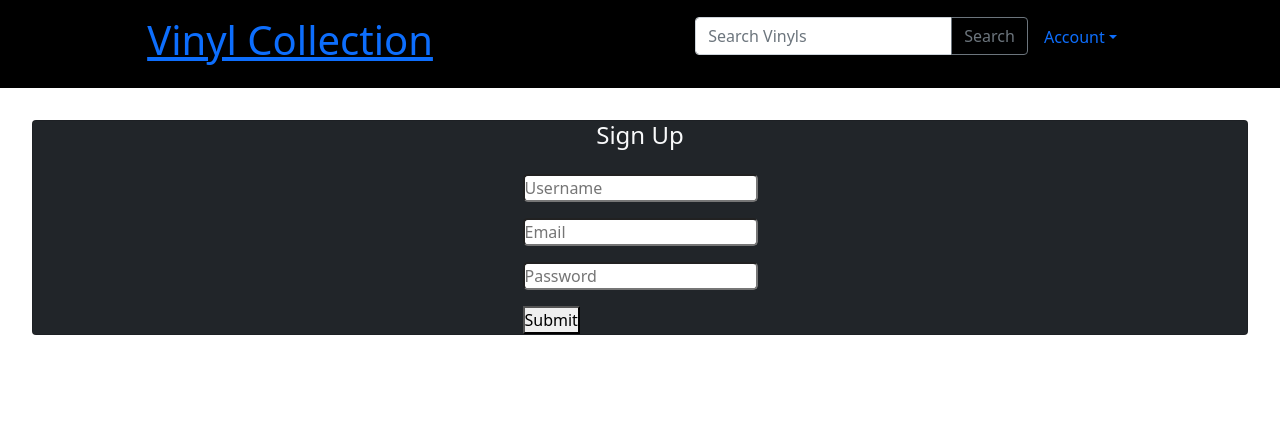
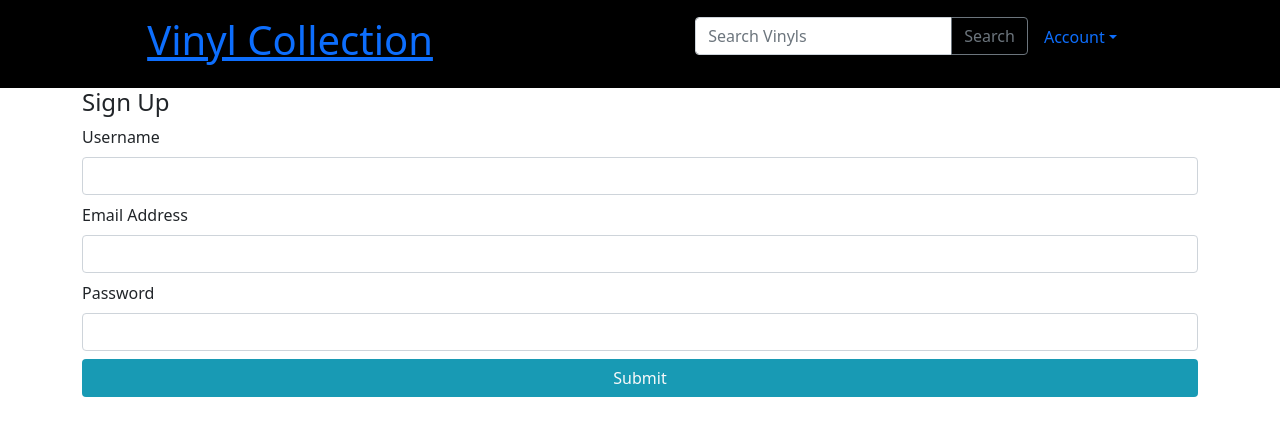
Before and after one commit to simone188535/apollo-mern-mongo, a React (Create React App) app in the folder client/: page /signup in a window 1280 px wide. Shown: the top 436 px of the page. Built offline with nearby package versions, Linux system fonts and the light colour scheme.

Commit message:
signup page refactored

```diff
--- a/client/package.json
+++ b/client/package.json
@@ -9,6 +9,7 @@
     "@testing-library/react": "^11.1.0",
     "@testing-library/user-event": "^12.1.10",
     "bootstrap": "^5.1.3",
+    "formik": "^2.2.9",
     "graphql": "^15.4.0",
     "jwt-decode": "^3.1.2",
     "react": "^17.0.1",
@@ -16,7 +17,8 @@
     "react-dom": "^17.0.1",
     "react-router-dom": "^5.2.0",
     "react-scripts": "4.0.1",
-    "web-vitals": "^0.2.4"
+    "web-vitals": "^0.2.4",
+    "yup": "^0.32.11"
   },
   "scripts": {
     "start": "react-scripts start",
--- /dev/null
+++ b/client/src/components/Common/FormikStatus/index.js
@@ -0,0 +1,18 @@
+import { useFormikContext } from "formik";
+
+const FormikStatus = ({ err, successMessage }) => {
+    const { submitCount, isSubmitting } = useFormikContext();
+    if (submitCount > 0 && !isSubmitting) {
+      if (err) {
+        return (
+          <div className="text-danger text-center">
+            Something went wrong. Please try again later.
+          </div>
+        );
+      }
+      return <div className="text-blue text-center">{successMessage}</div>;
+    }
+    return "";
+  };
+
+  export default FormikStatus;
--- a/client/src/index.css
+++ b/client/src/index.css
@@ -1,3 +1,10 @@
+:root {
+  --navy-blue: #05445E;
+  --blue-grotto: #189AB4;
+  --blue-green: #75E6DA;
+  --baby-blue: #D4F1F4;
+}
+
 html, * {
   margin: 0;
   padding: 0;
--- a/client/src/pages/Signup.js
+++ b/client/src/pages/Signup.js
@@ -1,93 +1,79 @@
-import React, { useState } from 'react';
-import { Link } from 'react-router-dom';
-import { useMutation } from '@apollo/client';
-import { ADD_USER } from '../utils/mutations';
-import Card from 'react-bootstrap/Card'
-import Auth from '../utils/auth';
-import './assets/css/signup.css'
+import React, { useState, useEffect } from "react";
+import { Redirect } from "react-router-dom";
+import { useMutation } from "@apollo/client";
+import { ADD_USER } from "../utils/mutations";
+import FormikStatus from "../components/Common/FormikStatus";
+
+import Auth from "../utils/auth";
+import { Formik, Field, Form, ErrorMessage } from "formik";
+import * as Yup from "yup";
+import "./assets/css/auth.css";
 
 const Signup = () => {
-  const [formState, setFormState] = useState({
-    username: '',
-    email: '',
-    password: '',
-  });
+  // eslint-disable-next-line
   const [addUser, { error, data }] = useMutation(ADD_USER);
+  const [successfulSubmission, setSuccessfulSubmission] = useState(false);
 
-  const handleChange = (event) => {
-    const { name, value } = event.target;
+  useEffect(() => {
+    if (data) return <Redirect to="/" />;
+  }, [data]);
 
-    setFormState({
-      ...formState,
-      [name]: value,
-    });
-  };
-
-  const handleFormSubmit = async (event) => {
-    event.preventDefault();
+  const handleFormSubmit = async (values, { setSubmitting }) => {
+    const { username, email, password } = values;
 
     try {
+      if (successfulSubmission) setSuccessfulSubmission(false);
+
       const { data } = await addUser({
-        variables: { ...formState },
+        variables: { username, email, password },
       });
 
       Auth.login(data.addUser.token);
-    } catch (e) {
-      console.error(e);
+      setSubmitting(false);
+    } catch (err) {
+      console.error(err);
+      setSuccessfulSubmission(true);
     }
   };
 
-  const renderForm = () => {
-    if (data) {
-      return (
-        <p>
-          Success! You may now head{' '}
-          <Link to="/">back to the homepage.</Link>
-        </p>
-      )
-    }
-    return (
-      <form onSubmit={handleFormSubmit}>
-        <div className='formInput'>
-          <input
-            placeholder="Username"
-            name="username"
-            type="text"
-            value={formState.name}
-            onChange={handleChange}
-          />
-        </div>
-        <div className='formInput'>
-          <input
-            placeholder="Email"
-            name="email"
-            type="email"
-            value={formState.email}
-            onChange={handleChange}
-          />
-        </div>
-        <div className='formInput'>
-          <input
-            placeholder='Password'
-            name="password"
-            type="password"
-            value={formState.password}
-            onChange={handleChange}
-          />
-        </div>
-        <button type="submit">
-          Submit
-        </button>
-      </form>
-    );
-  };
+  return (
+    <section className="signup-page container">
+      <div className="row">
+      <h4 className="col">Sign Up</h4>
+      </div>
+      <div className="row">
+      <Formik
+        initialValues={{ username: "", email: "", password: "" }}
+        validationSchema={Yup.object({
+          username: Yup.string()
+            .min(5, "longer than 5 characters")
+            .required("Required"),
+          email: Yup.string()
+            .email("Invalid email address")
+            .required("Required"),
+          password: Yup.string().required("Required"),
+        })}
+        onSubmit={handleFormSubmit}
+      >
+        <Form className="col d-flex flex-column">
+          <label htmlFor="username" className="mb-2">Username</label>
+          <Field name="username" type="text" className="mb-2 form-control"/>
+          <ErrorMessage name="username" component="div" className="text-danger mb-2"/>
 
-  return (
-    <Card className='signupCard bg-dark text-light'>
-      <h4>Sign Up</h4>
-      {renderForm()}
-      {error && <div>{error.message}</div>}
-    </Card>
+          <label htmlFor="email" className="mb-2">Email Address</label>
+          <Field name="email" type="email" className="mb-2 form-control"/>
+          <ErrorMessage name="email" component="div" className="text-danger mb-2"/>
+
+          <label htmlFor="password" className="mb-2">Password</label>
+          <Field name="password" type="password" className="mb-2 form-control"/>
+          <ErrorMessage name="password" component="div" className="text-danger mb-3"/>
+
+          <button type="submit" className="btn text-light submit-btn">Submit</button>
+          <FormikStatus err={successfulSubmission} successMessage="Sign Up Successful!"/>
+        </Form>
+      </Formik>
+      </div>
+    </section>
   );
 };
 
--- /dev/null
+++ b/client/src/pages/assets/css/auth.css
@@ -0,0 +1,5 @@
+@import '../../../index.css';
+
+.signup-page .submit-btn, .login-page .submit-btn {
+  background-color: var(--blue-grotto);
+}
--- a/client/src/pages/assets/css/login.css
+++ b/client/src/pages/assets/css/login.css
@@ -1,3 +1,5 @@
+@import '../../../index.css';
+
 .loginCard {
   margin: 2rem;
   align-items: center;
--- a/client/src/pages/assets/css/signup.css
+++ /dev/null
@@ -1,14 +0,0 @@
-.signupCard {
-  margin: 2rem;
-  align-items: center;
-  border-radius: 1rem;
-  justify-content: center;
-}
-
-.formInput {
-  margin: 1rem 0;
-}
-
-input {
-  border-radius: .3rem;
-}
```
